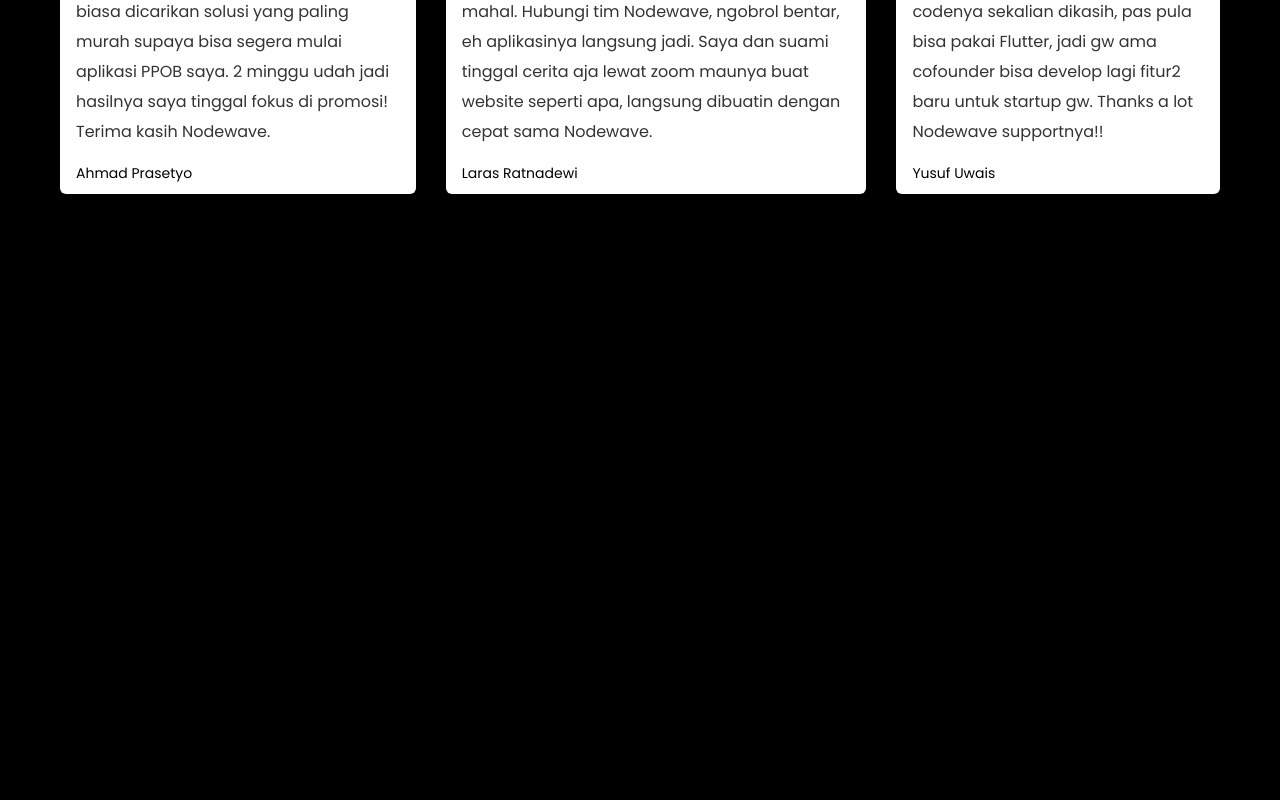
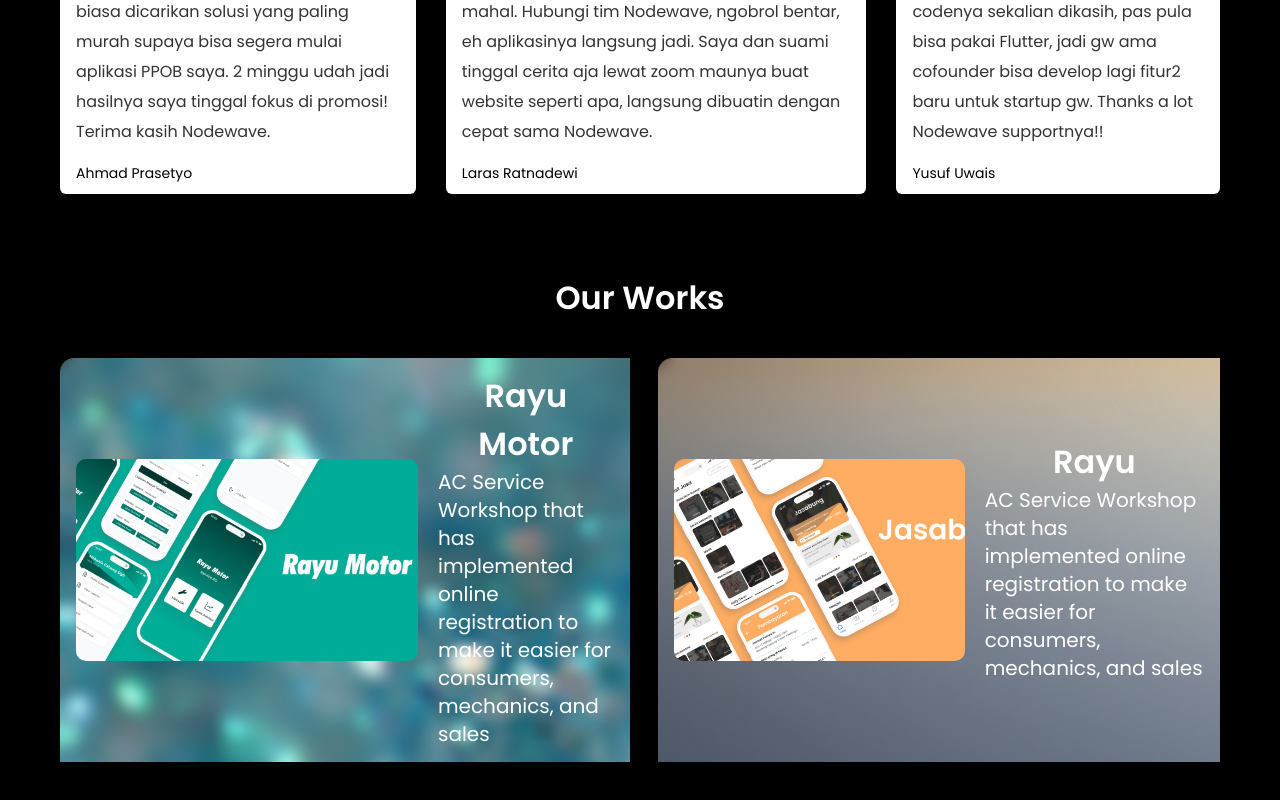
Before and after one commit to kiwi-ui/nodewave, a Next.js app: page / in a window 1280 px wide. Shown: the part 1733-2533 px from the top of the page. Before the commit the page ends 1967 px from the top, so only its background shows below. Built offline with nearby package versions, Linux system fonts and the light colour scheme.

Commit message:
add works section

```diff
--- a/src/components/testi/index.jsx
+++ b/src/components/testi/index.jsx
@@ -15,6 +15,7 @@
       name: 'Yusuf Uwais'
     },
   ]
+
   return (
     <section className="px-[60px] py-10 text-white">
         <p className="text-2xl font-semibold">Testimony</p>
--- /dev/null
+++ b/src/components/works/index..jsx
@@ -0,0 +1,24 @@
+export const Works = () => {
+  return (
+    <section className="px-[60px] py-10 text-white">
+        <p className="text-[32px] font-semibold leading-normal text-center mb-9">Our Works</p>
+        <div className="flex flex-row gap-7 overflow-hidden">
+            <div className="flex flex-row items-center gap-5 bg-rayu px-4">
+                <img className="rounded-[10px] h-2/4" src="assets/images/thumbnailrayu.png" alt="rayu motor"/>
+                <div>
+                    <p className="font-semibold text-[32px] leading-[48px] text-center">Rayu Motor</p>
+                    <p className="text-xl">AC Service Workshop that has implemented online registration to make it easier for consumers, mechanics, and sales</p>
+                </div>
+            </div>
+
+            <div className="flex flex-row items-center gap-5 bg-jasa bg-no-repeat bg-cover px-4">
+                <img className="rounded-[10px] h-2/4" src="assets/images/jasa.png" alt="rayu motor"/>
+                <div>
+                    <p className="font-semibold text-[32px] leading-[48px] text-center">Rayu</p>
+                    <p className="text-xl">AC Service Workshop that has implemented online registration to make it easier for consumers, mechanics, and sales</p>
+                </div>
+            </div>
+        </div>
+    </section>
+  )
+}
--- a/src/pages/index.js
+++ b/src/pages/index.js
@@ -2,6 +2,7 @@
 import { Header } from "../components/header";
 import { Hero } from "../components/hero";
 import { Testimoni } from "@/components/testi";
+import { Works } from "@/components/works/index.";
 
 export default function Home() {
   return (
@@ -14,6 +15,7 @@
         <Hero />
         <Products />
         <Testimoni />
+        <Works />
       </main>
     </>
   )
```
Lines whose indentation alone changed are shown as unchanged.
